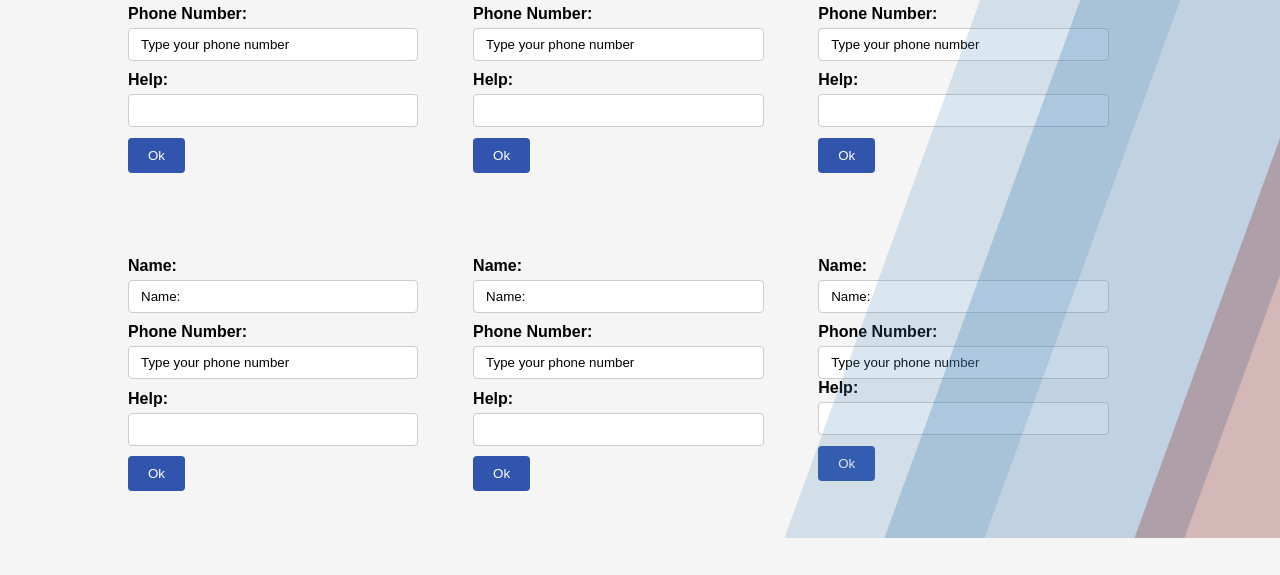
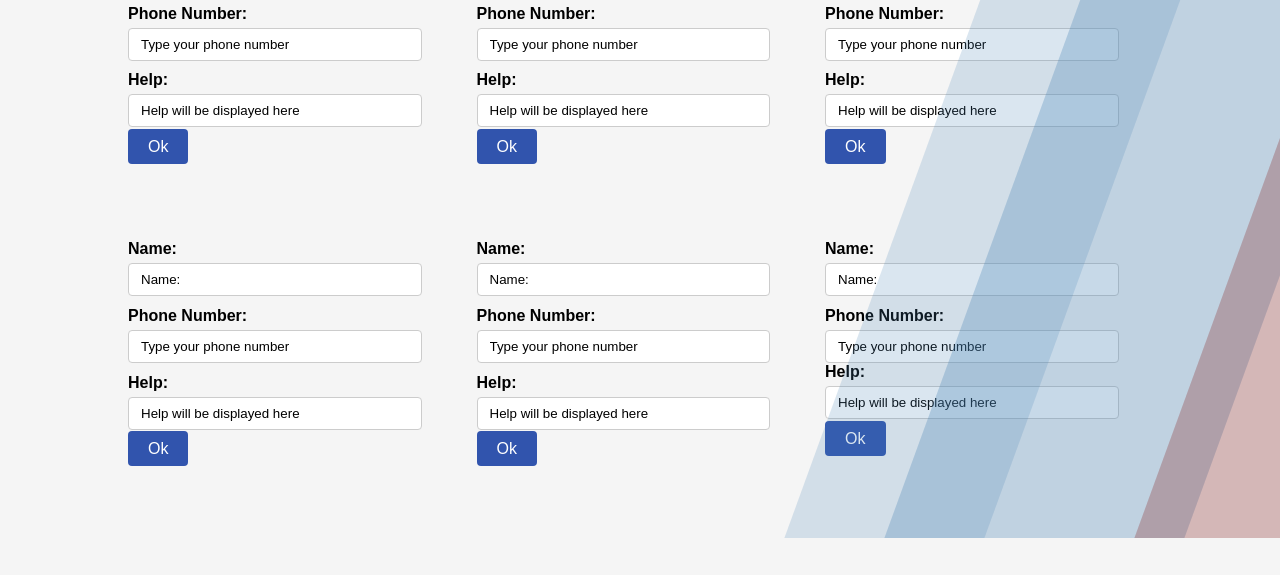
Before and after one commit to K-Varun-dev/embrace, a plain HTML site: page PeopleNearYou.html in a window 1280 px wide. Shown: the part 262-837 px from the top of the page. After the commit the page ends 804 px from the top, so only its background shows below. Drawn offline with Linux system fonts and the light colour scheme.

Commit message:
first commit

```diff
--- a/PeopleNearYou.html
+++ b/PeopleNearYou.html
@@ -101,13 +101,14 @@
      border-radius: 4px;
    }
 
-   .form-group button {
+   .button {
      background-color: #3154ad;
      color: white;
-     padding: 10px 20px;
+     padding: 9px 20px;
      border: none;
      border-radius: 4px;
      cursor: pointer;
+     text-decoration: none;
    }
  </style>
 </head>
@@ -135,8 +136,8 @@
     <label for="phone1">Phone Number:</label>
     <input type="tel" id="phone1" name="phone1" value="Type your phone number">
     <label for="phone1">Help:</label>
-    <input type="tel" id="phone1" name="phone1" value="">
-    <button>Ok</button>
+    <input type="tel" id="phone1" name="phone1" value="Help will be displayed here">
+    <a href="/WhatDoYouNeedHelpWith.html" class="button">Ok</a>
   </div>
 
   <div class="form-group">
@@ -145,8 +146,8 @@
     <label for="phone2">Phone Number:</label>
     <input type="tel" id="phone1" name="phone2" value="Type your phone number">
     <label for="phone1">Help:</label>
-    <input type="tel" id="phone1" name="phone1" value="">
-    <button>Ok</button>
+    <input type="tel" id="phone1" name="phone1" value="Help will be displayed here">
+    <a href="/WhatDoYouNeedHelpWith.html" class="button">Ok</a>
   </div>
 
   <div class="form-group">
@@ -155,8 +156,8 @@
     <label for="phone3">Phone Number:</label>
     <input type="tel" id="phone1" name="phone3" value="Type your phone number">
     <label for="phone1">Help:</label>
-    <input type="tel" id="phone1" name="phone1" value="">
-    <button>Ok</button>
+    <input type="tel" id="phone1" name="phone1" value="Help will be displayed here">
+    <a href="/WhatDoYouNeedHelpWith.html" class="button">Ok</a>
   </div>
 
 </div>
@@ -168,8 +169,8 @@
     <label for="phone4">Phone Number:</label>
     <input type="tel" id="phone1" name="phone4" value="Type your phone number">
     <label for="phone1">Help:</label>
-    <input type="tel" id="phone1" name="phone1" value="">
-    <button>Ok</button>
+    <input type="tel" id="phone1" name="phone1" value="Help will be displayed here">
+    <a href="/WhatDoYouNeedHelpWith.html" class="button">Ok</a>
   </div>
 
   <div class="form-group">
@@ -178,8 +179,8 @@
     <label for="phone5">Phone Number:</label>
     <input type="tel" id="phone1" name="phone5" value="Type your phone number">
     <label for="phone1">Help:</label>
-    <input type="tel" id="phone1" name="phone1" value="">
-    <button>Ok</button>
+    <input type="tel" id="phone1" name="phone1" value="Help will be displayed here">
+    <a href="/WhatDoYouNeedHelpWith.html" class="button">Ok</a>
   </div>
 
   <div class="form-group">
@@ -188,8 +189,8 @@
     <label for="phone6">Phone Number:</label>
     <input type="tel" id="phone" name="phone6" value="Type your phone number">
     <label for="phone1">Help:</label>
-    <input type="tel" id="phone1" name="phone1" value="">
-    <button>Ok</button>
+    <input type="tel" id="phone1" name="phone1" value="Help will be displayed here">
+    <a href="/WhatDoYouNeedHelpWith.html" class="button">Ok</a>
   </div>
 
 </body>
```
Also changed, not shown: Loginpage.html (+1 -1 lines).
